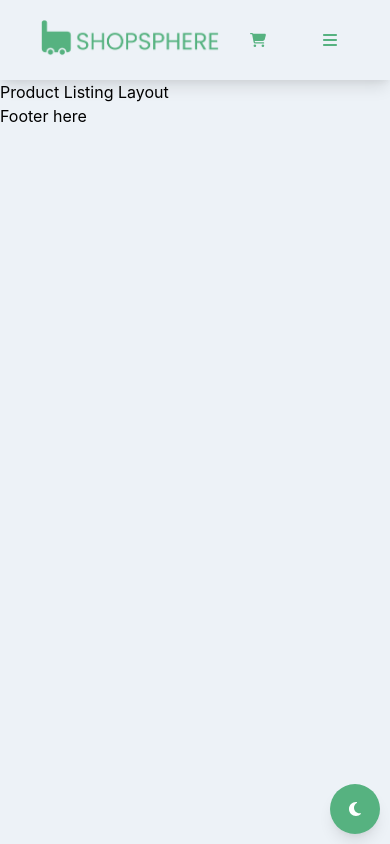
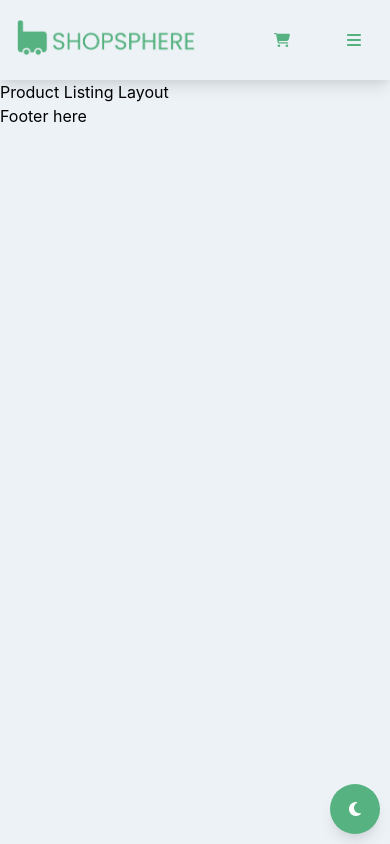
Before and after one commit to marx-wil/shopsphere, a React (Create React App) app: page /product-listing in a window 390 px wide. Built offline with nearby package versions, Linux system fonts and the light colour scheme.

Commit message:
chore: fixed spacing for small screen sizes

```diff
--- a/src/components/navigationbar/index.js
+++ b/src/components/navigationbar/index.js
@@ -9,7 +9,7 @@ const NavigationBar = () => {
       boxShadow={"lg"}
       minWidth={"max-content"}
       justify={"space-between"}
-      px={10}
+      px={{ base: 4, md: 10 }}
       py={5}
     >
       <BrandLogo />
```
